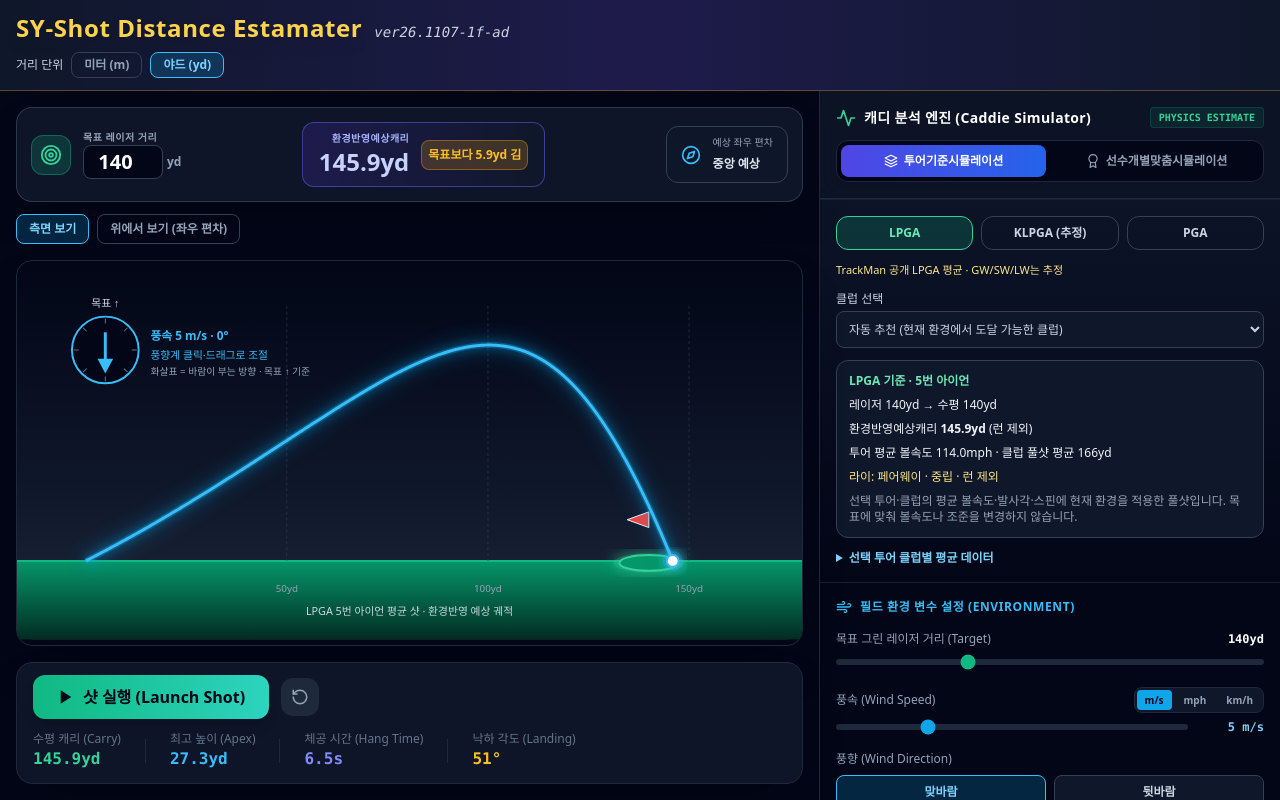
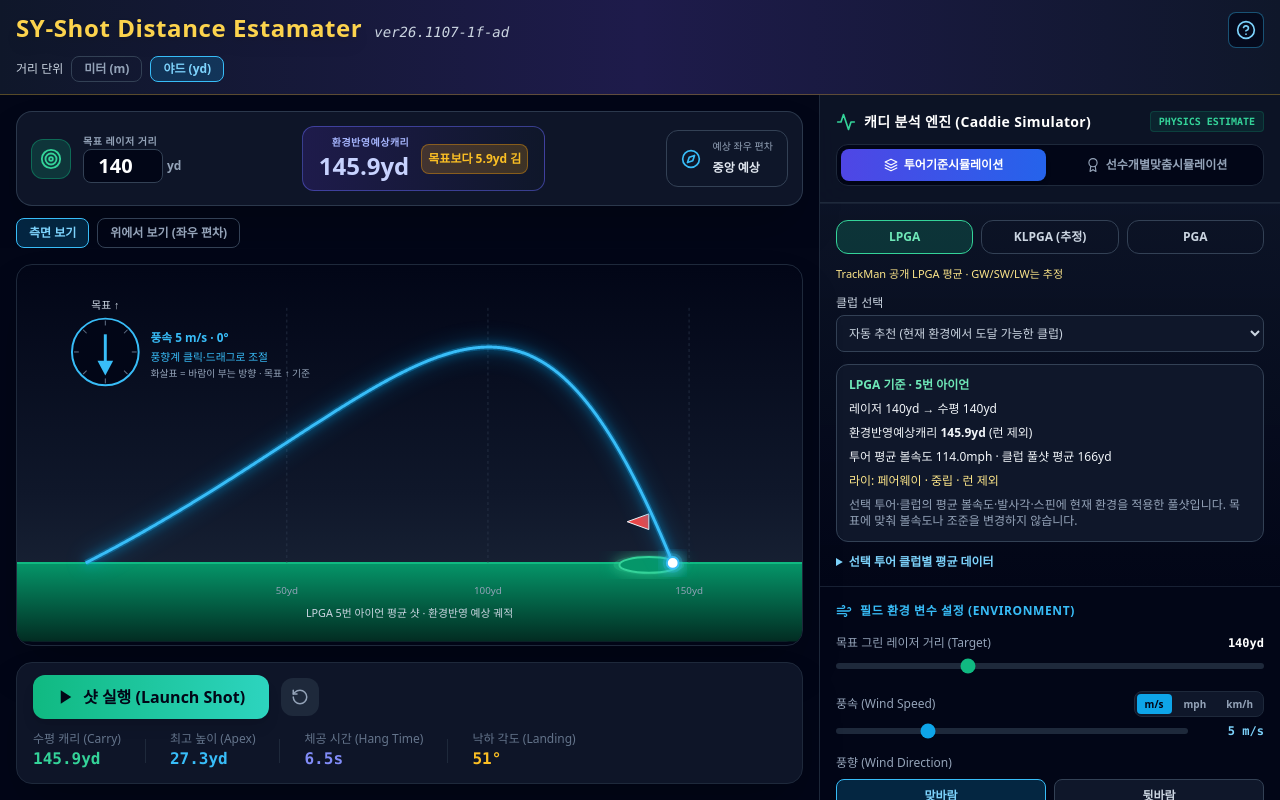
Before and after one commit to soonyongchun-dotcom/putting-training, a React (Vite) app in the folder shot-distance-simulator/: page / in a window 1280 px wide. Built offline with nearby package versions, Linux system fonts and the light colour scheme.

Commit message:
샷거리시뮬레이터 설명서추가

```diff
--- a/shot-distance-simulator/App.tsx
+++ b/shot-distance-simulator/App.tsx
@@ -959,7 +959,8 @@ export default function App() {
 
   return (
     <div className="flex flex-col min-h-screen lg:h-screen w-full bg-slate-950 text-slate-100 font-sans lg:overflow-hidden">
-      <header className="shrink-0 border-b border-amber-400/30 bg-gradient-to-r from-slate-900 via-indigo-950 to-slate-900 px-4 py-3">
+      <header className="relative z-30 shrink-0 border-b border-amber-400/30 bg-gradient-to-r from-slate-900 via-indigo-950 to-slate-900 px-4 py-3">
+        <div className="flex items-start justify-between gap-3">
           <h1 className="flex flex-wrap items-baseline gap-x-3 gap-y-1">
             <span className="text-lg sm:text-2xl font-black tracking-wide text-amber-300 drop-shadow-lg">
               SY-Shot Distance Estamater
@@ -968,6 +969,32 @@ export default function App() {
               ver26.1107-1f-ad
             </span>
           </h1>
+          <details className="relative shrink-0">
+            <summary
+              aria-label="샷거리 시뮬레이터 사용설명서"
+              title="샷거리 시뮬레이터 사용설명서"
+              className="flex h-9 w-9 cursor-pointer list-none items-center justify-center rounded-lg border border-sky-400/40 bg-slate-950/70 text-sky-300 hover:bg-sky-500/15 focus-visible:outline focus-visible:outline-2 focus-visible:outline-sky-300 [&::-webkit-details-marker]:hidden"
+            >
+              <HelpCircleIcon size={20} />
+            </summary>
+            <section
+              role="region"
+              aria-label="샷거리 시뮬레이터 사용설명서"
+              className="absolute right-0 top-full mt-2 w-80 max-w-[calc(100vw-2rem)] rounded-xl border border-sky-400/40 bg-slate-900 p-4 text-left text-xs text-slate-200 shadow-2xl"
+            >
+              <h2 className="mb-2 text-sm font-black text-sky-300">사용 안내</h2>
+              <ol className="list-decimal space-y-2 pl-4 leading-relaxed">
+                <li><strong className="text-white">시뮬레이션 선택:</strong> 투어 기준은 투어·클럽 평균 샷을, 선수 개별 맞춤은 선택한 클럽의 기준 캐리와 볼속도·발사각·스핀 입력값을 사용합니다. 개인 입력은 이 기기에 저장됩니다.</li>
+                <li><strong className="text-white">목표 설정:</strong> 레이저 거리를 입력하고 거리 단위를 선택합니다. 투어 기준 자동 추천은 현재 환경에서 도달 가능한 클럽을 선택하며, 샷의 발사 조건이나 조준을 목표에 맞춰 바꾸지 않습니다.</li>
+                <li><strong className="text-white">환경 설정:</strong> 풍속·풍향, 기온, 그린 고도 차이, 강우, 잔디·라이를 입력합니다. 풍향계는 화살표 키로도 조정할 수 있습니다.</li>
+                <li><strong className="text-white">결과 확인:</strong> 환경 반영 예상 캐리는 런을 제외한 수평 거리입니다. 측면 보기에서 높이·비행을, 위에서 보기에서 좌우 편차를 확인하고 “샷 실행”으로 궤적을 재생합니다.</li>
+              </ol>
+              <p className="mt-3 border-t border-slate-700 pt-2 leading-relaxed text-amber-200">
+                결과는 기준 자료와 모델 가정에 따른 추정치이며 실측 보장값이 아닙니다. 상세 가정과 한계는 화면 아래 “산출 방식과 한계”에서 확인하세요.
+              </p>
+            </section>
+          </details>
+        </div>
         <div role="group" aria-label="거리 단위 선택" className="mt-2 flex items-center gap-2 text-xs">
           <span className="text-slate-300">거리 단위</span>
           {([{ id: 'm', label: '미터 (m)' }, { id: 'yd', label: '야드 (yd)' }] as const).map(({ id, label }) => (
```
Also changed, not shown: 5 other files (tests, documents, lock files or other folders). Lines whose indentation alone changed are shown as unchanged.
